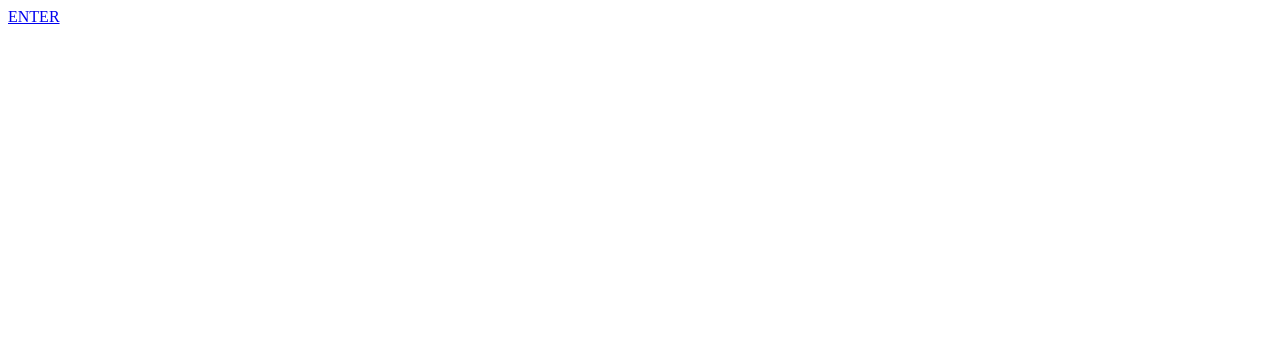
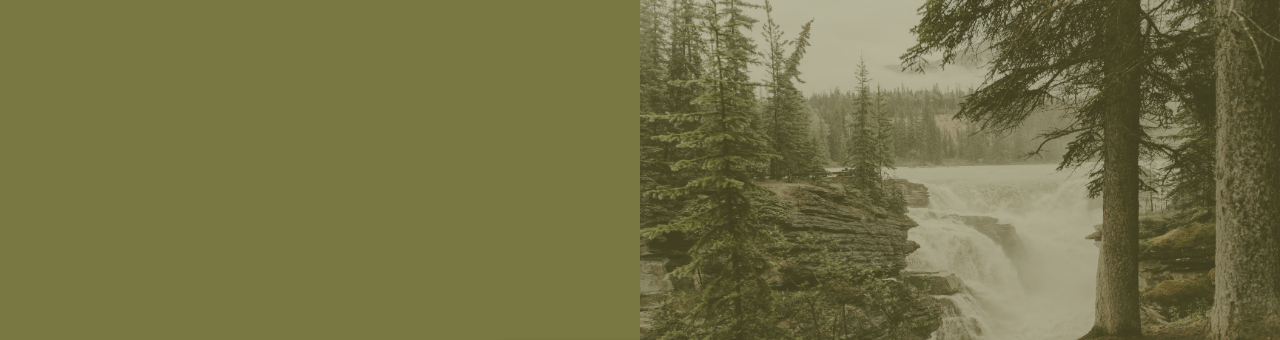
Before and after one commit to 91465234/Website, a plain HTML site: page index.html in a window 1280 px wide. Shown: the top 340 px of the page. Drawn offline with nearby package versions, Linux system fonts and the light colour scheme; the site is published under a folder, as on GitHub Pages, so addresses that start at the root find nothing.

Commit message:
Update index.html

```diff
--- a/index.html
+++ b/index.html
@@ -4,7 +4,7 @@
   <meta charset="UTF-8">
   <meta name="viewport" content="width=device-width, initial-scale=1.0">
   <link href="https://fonts.googleapis.com/css2?family=Oswald&family=Special+Elite&display=swap" rel="stylesheet">
-  <link rel="stylesheet" href="/css/enter-page.css">
+  <link rel="stylesheet" href="css/enter-page.css">
   <title>Trees | Enter Page</title>
 </head>
 <body>
```
